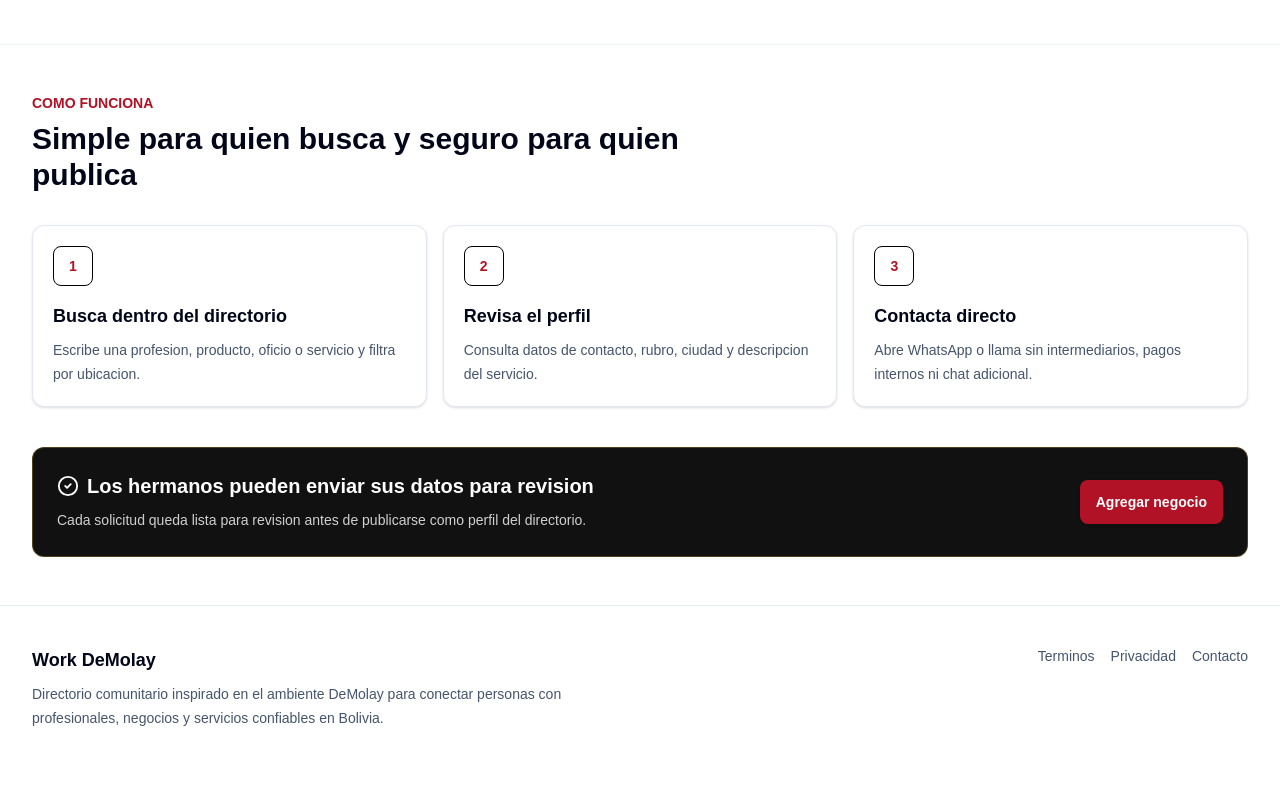
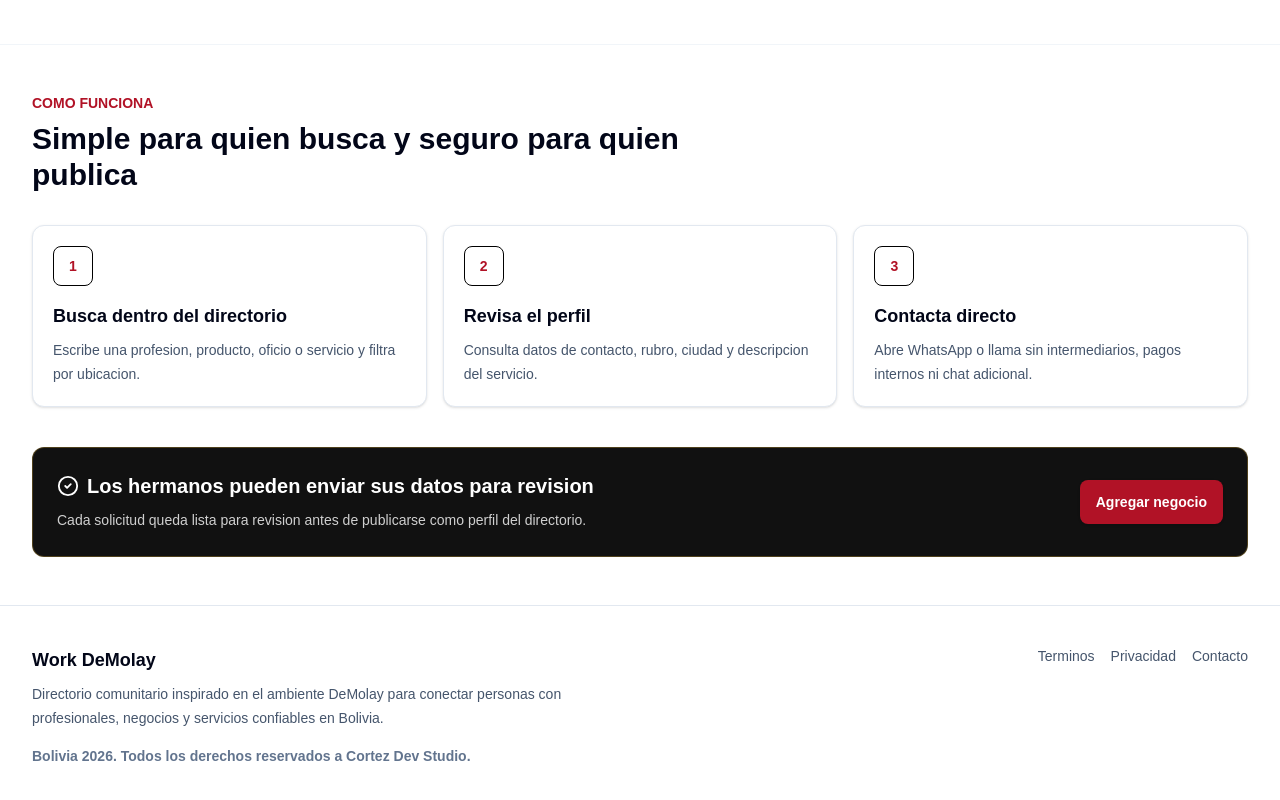
Before and after one commit to haku3212/DEMOLAY, a Next.js app: page / in a window 1280 px wide. Shown: the part 1814-2614 px from the top of the page. Before the commit the page ends 2584 px from the top, so only its background shows below. Built offline with nearby package versions, Linux system fonts and the light colour scheme; no server answers.

Commit message:
Add developer credit to footer

```diff
--- a/src/components/site-footer.tsx
+++ b/src/components/site-footer.tsx
@@ -15,6 +15,9 @@ export function SiteFooter() {
           <p className="mt-2 max-w-xl text-sm leading-6 text-slate-600 dark:text-slate-300">
             Directorio comunitario inspirado en el ambiente DeMolay para conectar personas con profesionales, negocios y servicios confiables en Bolivia.
           </p>
+          <p className="mt-4 text-sm font-semibold text-slate-500 dark:text-slate-400">
+            Bolivia 2026. Todos los derechos reservados a Cortez Dev Studio.
+          </p>
         </div>
         <nav className="flex flex-wrap gap-4 text-sm font-medium text-slate-600 dark:text-slate-300">
           {footerLinks.map((link) => (
```
